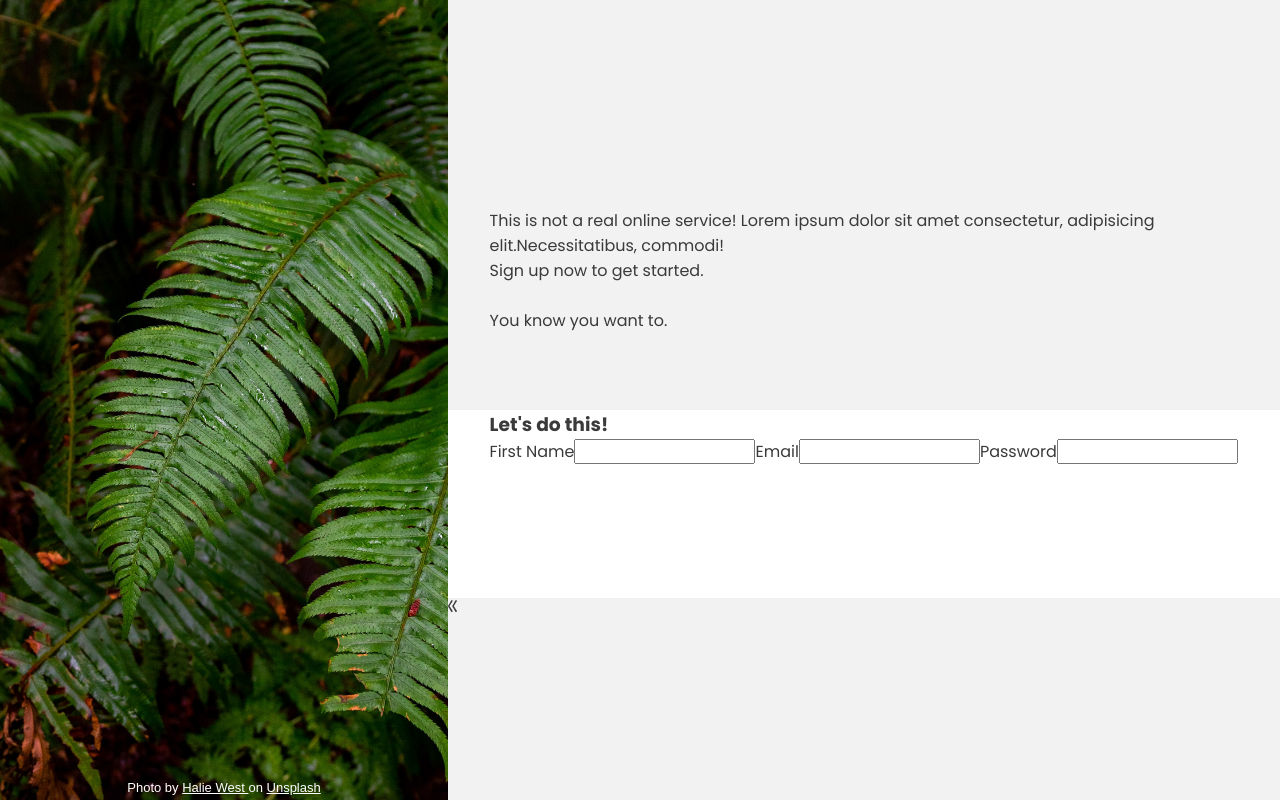
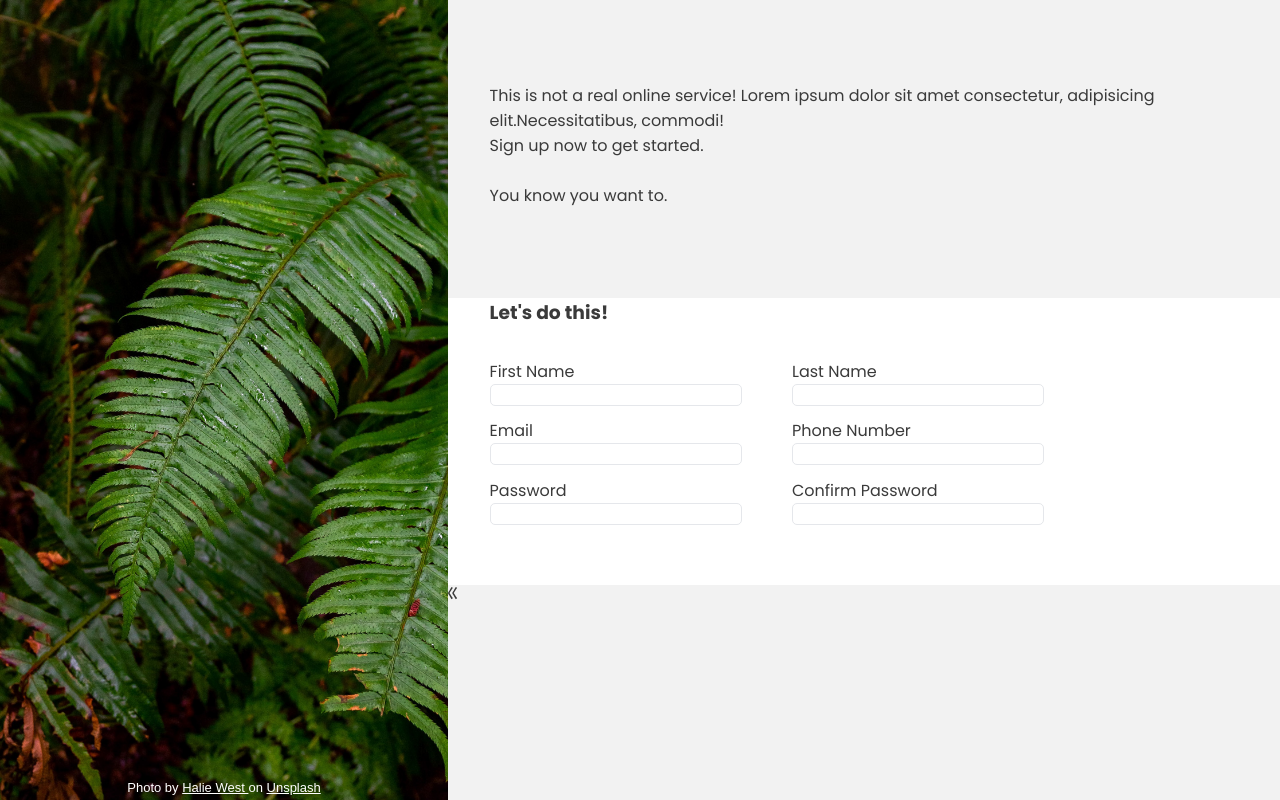
Before and after one commit to Abderrahmen-taouai/Project-Sign-Up-Form, a plain HTML site: page index.html in a window 1280 px wide. Drawn offline with Linux system fonts and the light colour scheme.

Commit message:
css html

```diff
--- a/index.html
+++ b/index.html
@@ -21,22 +21,51 @@
     <div class="box-1">This is not a real online service! Lorem ipsum dolor sit amet consectetur, adipisicing elit.Necessitatibus, commodi!<br>Sign up now to get started.<br><br>You know you want to.</div>
     <div class="box-2">
       <h3>Let's do this!</h3>
-      <form action="" method="get" class="form">
+      <div class="form">
+       <form action="" method="get" class="form">
 
-        <div class="left-form">
-          <label for="name">First Name</label>
-          <input type="text" id="name" name="name">
+        <div class="form-div">
+          <div class="form-divs">
+             <label for="name">First Name</label>
+             <input type="text" id="firstname" name="first_name">
+          </div>
 
-          <label for="email"> Email</label>
-          <input type="email" id="email" name="email">
+          <div class="form-divs">
+            <label for="email"> Email</label>
+            <input type="email" id="email" name="email">
+          </div>
 
-          <label for="password"> Password</label>
-          <input type="password" id="password" name="pas
+          <div class="form-divs">
+            <label for="password"> Password</label>
+            <input type="password" id="password" name="password
           ">
+          </div>
+
 
         </div>
-        <div class="right-form"></div>
+
+        <div class="form-div">
+          <div class="form-divs">
+             <label for="lastname">Last Name</label>
+             <input type="text" id="lastname" name="last_name">
+          </div>
+
+          <div class="form-divs">
+            <label for="phone"> Phone Number</label>
+            <input type="phone" id="email" name="phone">
+          </div>
+
+          <div class="form-divs">
+            <label for="confirmpassword"> Confirm Password</label>
+            <input type="password" id="confirmpassword" name="confirm_password
+          ">
+          </div>
+
+
+        </div>
       </form>
+    </div>
+
 
     </div>
     <div class="box-3">CC</div>
--- a/style.css
+++ b/style.css
@@ -48,8 +48,8 @@
 }
 
 .box-1{
-    height: 37.5vh;
-    padding-top: 25%;
+    height: 30vh;
+    padding-top: 10%;
     padding-left: 5%;
     font-family: 'Poppins', sans-serif;
     font-size: medium;
@@ -58,20 +58,36 @@
 .box-2{
     display: flex;
     flex-direction: column;
-    height: 35vh;
+    height: 40vh;
     background-color: white;
     font-family: 'Poppins', sans-serif;
     font-size: medium;
     padding-left: 5%;
 
 }
-.left-form{
+.form{
     display: flex;
+    gap: 10%;
+    margin-top: 2%;
+}
+.form-divs{
+    display: flex;
+    flex-direction: column;
+    margin-bottom: 5%;
 }
 
 .box-3{
-    height: 37.5vh;
+    height: 30vh;
 
 }
 
+input{
+    width: 250px;
+    height: 20px;
+    border: 1px solid #E5E7EB;
+    border-radius: 5px;
 }
+
+input:focus {
+    border: 1px solid blue;
+}
```
